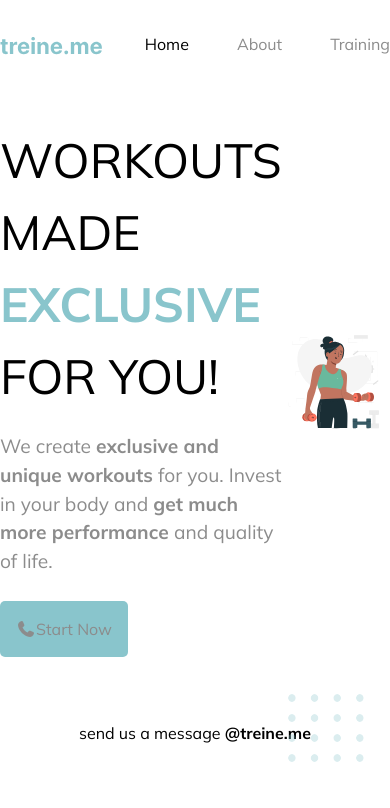
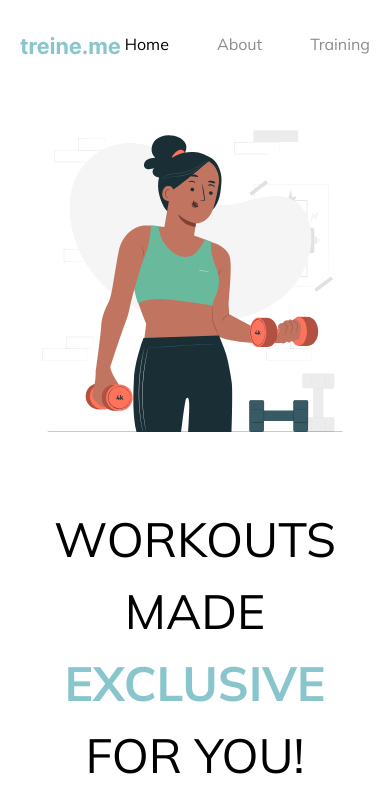
Before and after one commit to brycewoodland/frontend-challenges, a plain HTML site: page treine-me/index.html in a window 390 px wide. Shown: the top 808 px of the page. Drawn offline with Linux system fonts and the light colour scheme; a web font is replaced by a local one.

Commit message:
Added mobile responsiveness

```diff
--- a/treine-me/css/styles.css
+++ b/treine-me/css/styles.css
@@ -98,7 +98,6 @@ footer img {
   transform: translateY(-50%);
 }
 
-
 .text-lg{
     font-size: 3rem;
     line-height: 1.5;
@@ -127,3 +126,23 @@ footer img {
 .btn:hover {
     opacity: 0.8;
 }
+
+@media (max-width: 768px) {
+  .hero-grid {
+    grid-template-columns: 1fr;
+    text-align: center;
+    gap: 2rem;
+  }
+  .hero-content {
+    order: 2;
+  }
+  .hero-img {
+    order: 1;
+  }
+  footer {
+    text-align: left;
+  }
+  .container {
+    padding: 0 20px;
+  }
+}
```
